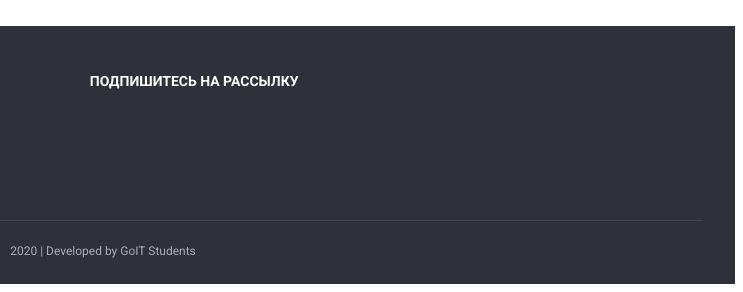
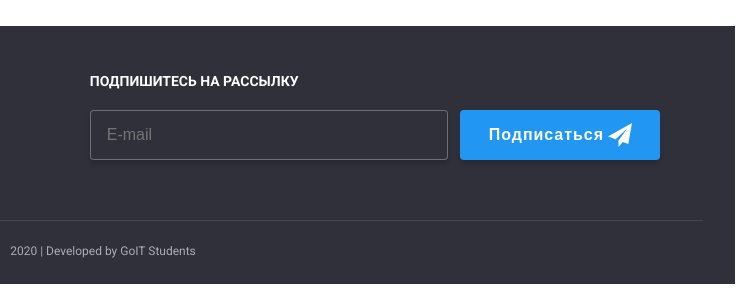
Before and after one commit to AndreyKovsh/goit-markup-hw-06, a plain HTML site: page portfolio.html in a window 1280 px wide. Shown: the part 1610-1902 px from the top of the page, 537-1280 px from the left. Drawn offline with Linux system fonts and the light colour scheme.

Commit message:
футер в портфолио

```diff
--- a/css/common.css
+++ b/css/common.css
@@ -239,6 +239,7 @@ body {
   box-shadow: 0px 4px 4px rgba(0, 0, 0, 0.15);
   border-radius: 4px;
   background-color: var(--background-footer-color);
+  cursor: pointer;
 }
 
 .button-form {
--- a/portfolio.html
+++ b/portfolio.html
@@ -277,6 +277,18 @@
           <p class="join">
             Подпишитесь на рассылку
           </p>
+          <input
+            class="footer-form"
+            type="email"
+            name="mail"
+            placeholder="E-mail"
+          />
+          <button class="button-form">Подписаться</button>
+          <span class="footer-icon">
+            <svg class="icon">
+              <use href="./images/symbol-defs_2.svg#send"></use>
+            </svg>
+          </span>
         </div>
       </div>
       <div class="ps">
```
